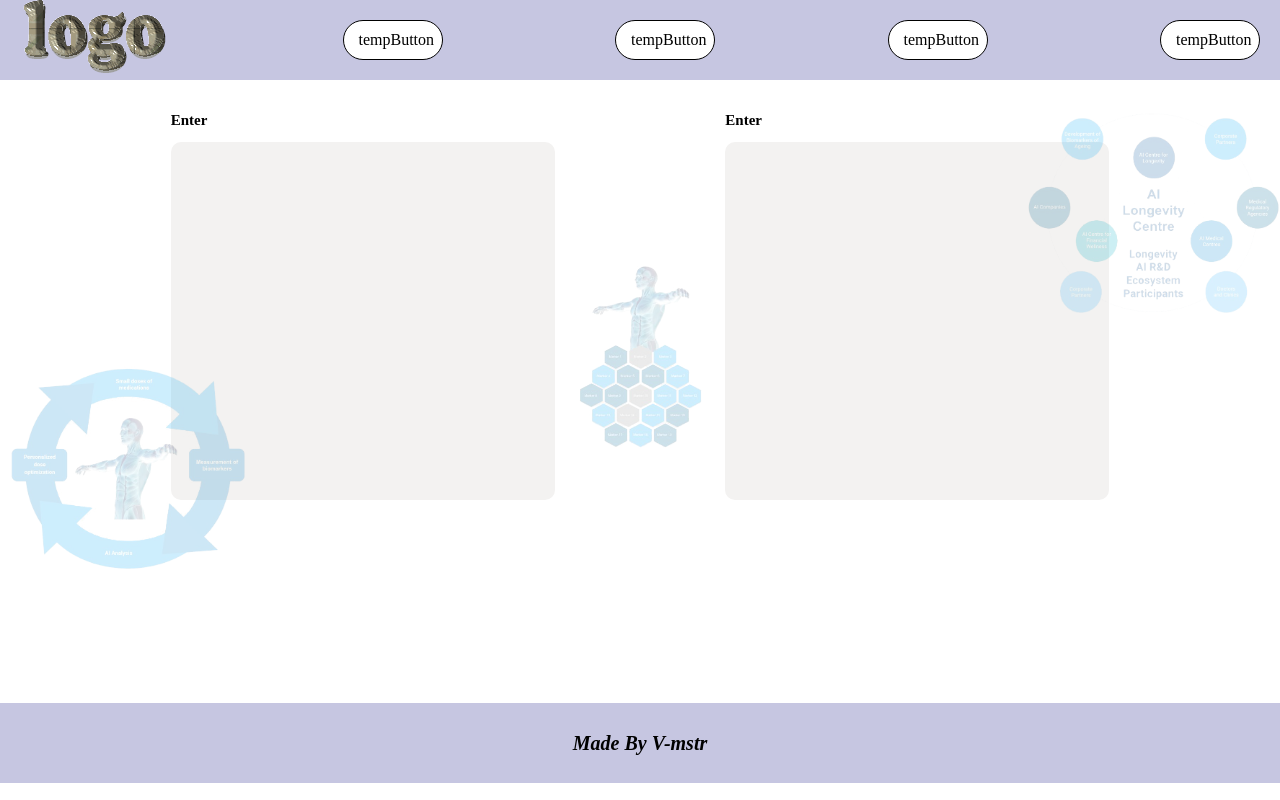
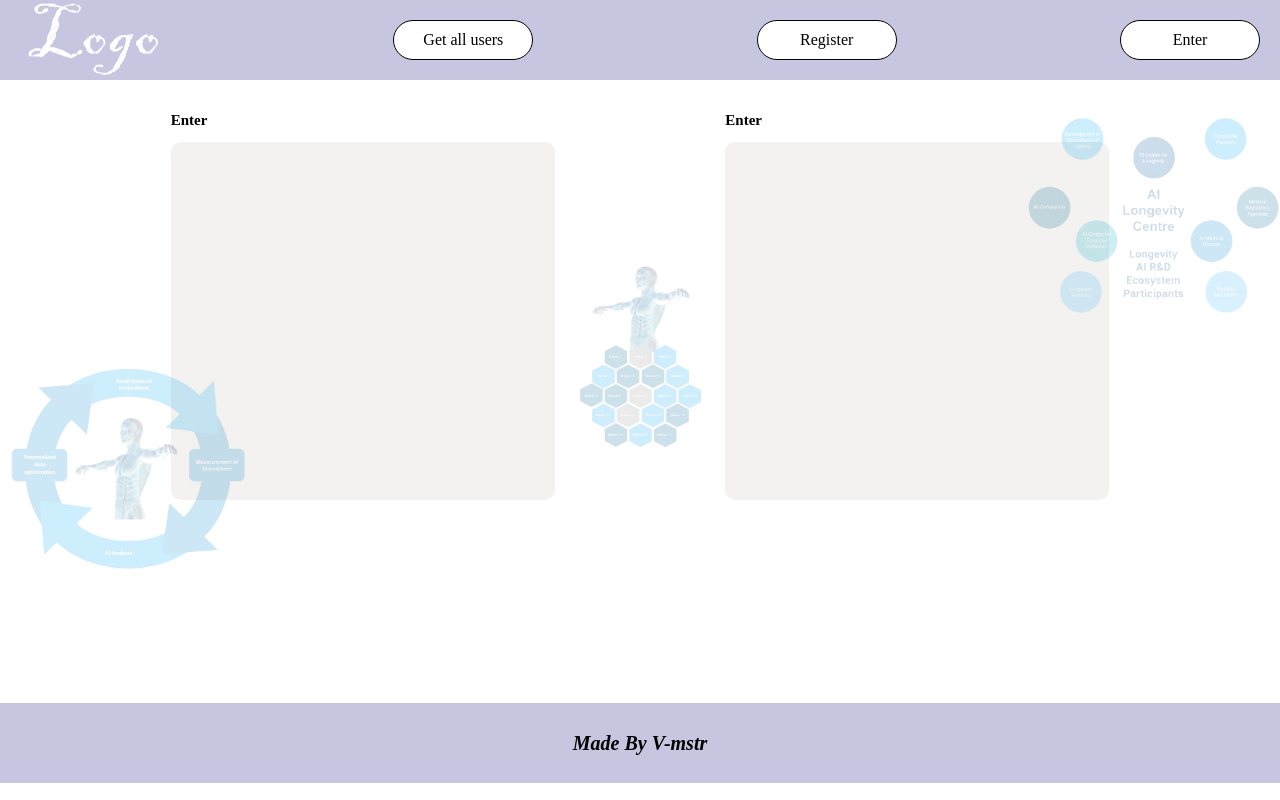
Before and after one commit to VolcharaMastering/NuxtTest, a Nuxt app: page / in a window 1280 px wide. Built offline with nearby package versions, Linux system fonts and the light colour scheme.

Commit message:
made all window logic

```diff
--- a/components/AppButton.vue
+++ b/components/AppButton.vue
@@ -1,9 +1,15 @@
 <template>
-  <button class="button">{{ text }}</button>
+  <button class="button">{{ buttonLabel }}</button>
 </template>
 
 <script>
 export default {
+  props: {
+    buttonLabel: {
+      type: String,
+      default: "",
+    },
+  },
   data() {
     return {
       text: "tempButton",
@@ -14,7 +20,7 @@ export default {
 
 <style scoped>
 .button {
-  width: 100px;
+  width: 140px;
   padding: 10px 15px;
   background: white;
   color: black;
--- a/components/AppHeader.vue
+++ b/components/AppHeader.vue
@@ -3,24 +3,44 @@
     <nuxt-link to="/"
       ><img src="../assets/images/logo.png" alt="logo picture"
     /></nuxt-link>
-    <AppButton />
-    <AppButton />
-    <AppButton />
-    <AppButton @click="toggleModal" />
+    <AppButton buttonLabel="Get all users" />
+    <AppButton v-if="autheristed" buttonLabel="Update user" />
+    <AppButton v-if="autheristed" buttonLabel="Delete user" />
+    <AppButton
+      v-if="!autheristed"
+      @click="openModal('Register')"
+      buttonLabel="Register"
+    />
+    <AppButton
+      v-if="!autheristed"
+      @click="openModal('LogIn')"
+      buttonLabel="Enter"
+    />
+    <AppButton
+      v-if="autheristed"
+      @click="openModal('LogIn')"
+      buttonLabel="Exit"
+    />
   </nav>
-  <Modal v-if="showModal" @modalClose="toggleModal" />
+  <Modal v-if="showModal" @modalClose="closeModal" :modalName="modalFlag" />
 </template>
 
 <script>
 export default {
   data() {
     return {
+      autheristed: false,
       showModal: false,
+      modalFlag: "",
     };
   },
   methods: {
-    toggleModal() {
-      this.showModal = !this.showModal;
+    openModal(flag) {
+      this.modalFlag = flag;
+      this.showModal = true;
+    },
+    closeModal() {
+      this.showModal = false;
     },
   },
 };
--- a/components/FuncButton.vue
+++ b/components/FuncButton.vue
@@ -1,13 +1,14 @@
 <template>
-  <button type="submit" class="func-button">{{ text }}</button>
+  <button type="submit" class="func-button">{{ buttonLabel }}</button>
 </template>
 
 <script>
 export default {
-  data() {
-    return {
-      text: "returnLabel",
-    };
+  props: {
+    buttonLabel: {
+      type: String,
+      default: "",
+    },
   },
 };
 </script>
--- a/components/LogIn.vue
+++ b/components/LogIn.vue
@@ -7,6 +7,7 @@
     Password
     <input class="input" type="password" />
   </label>
+  <FuncButton buttonLabel="Enter" />
 </template>
 
 <script>
--- a/components/LogOn.vue
+++ b/components/LogOn.vue
@@ -11,6 +11,7 @@
     Confirm password
     <input class="input" type="password" />
   </label>
+  <FuncButton buttonLabel="Register" />
 </template>
 
 <script>
--- a/components/Modal.vue
+++ b/components/Modal.vue
@@ -2,10 +2,9 @@
   <article class="modal-wrap">
     <div class="modal-container" v-click-away="handleClickaway">
       <span class="icon-close" @click="$emit('modalClose')" />
-      <h1>Log In</h1>
+      <h1>{{ modalName }}</h1>
       <form>
-        <LogIn />
-        <FuncButton />
+        <component :is="modalName === 'LogIn' ? 'LogIn' : 'LogOn'"></component>
       </form>
     </div>
   </article>
@@ -13,13 +12,25 @@
 
 <script>
 import { mixin as VueClickAway } from "vue3-click-away";
+import LogIn from "./LogIn.vue";
+import LogOn from "./LogOn.vue";
 export default {
+  props: {
+    modalName: {
+      type: String,
+      default: "",
+    },
+  },
   mixins: [VueClickAway],
 
   methods: {
     handleClickaway() {
       this.$emit("modalClose", this.email);
     },
+  },
+  components: {
+    LogIn,
+    LogOn,
   },
 };
 </script>
--- a/package.json
+++ b/package.json
@@ -21,6 +21,7 @@
     "prettier": "^3.0.3"
   },
   "dependencies": {
+    "axios": "^1.5.0",
     "vue3-click-away": "^1.2.4"
   }
 }
```
Also changed, not shown: assets/images/logo.png, 1 other file (tests, documents, lock files or other folders).
